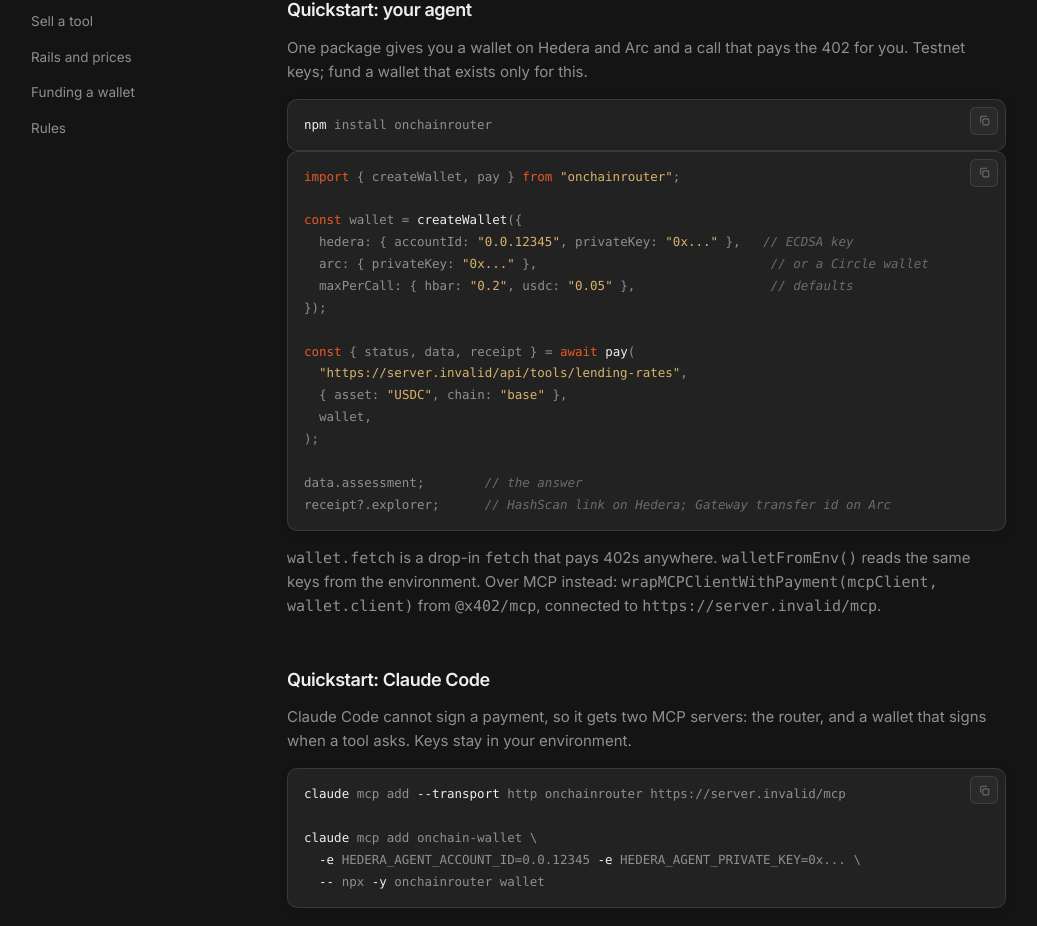
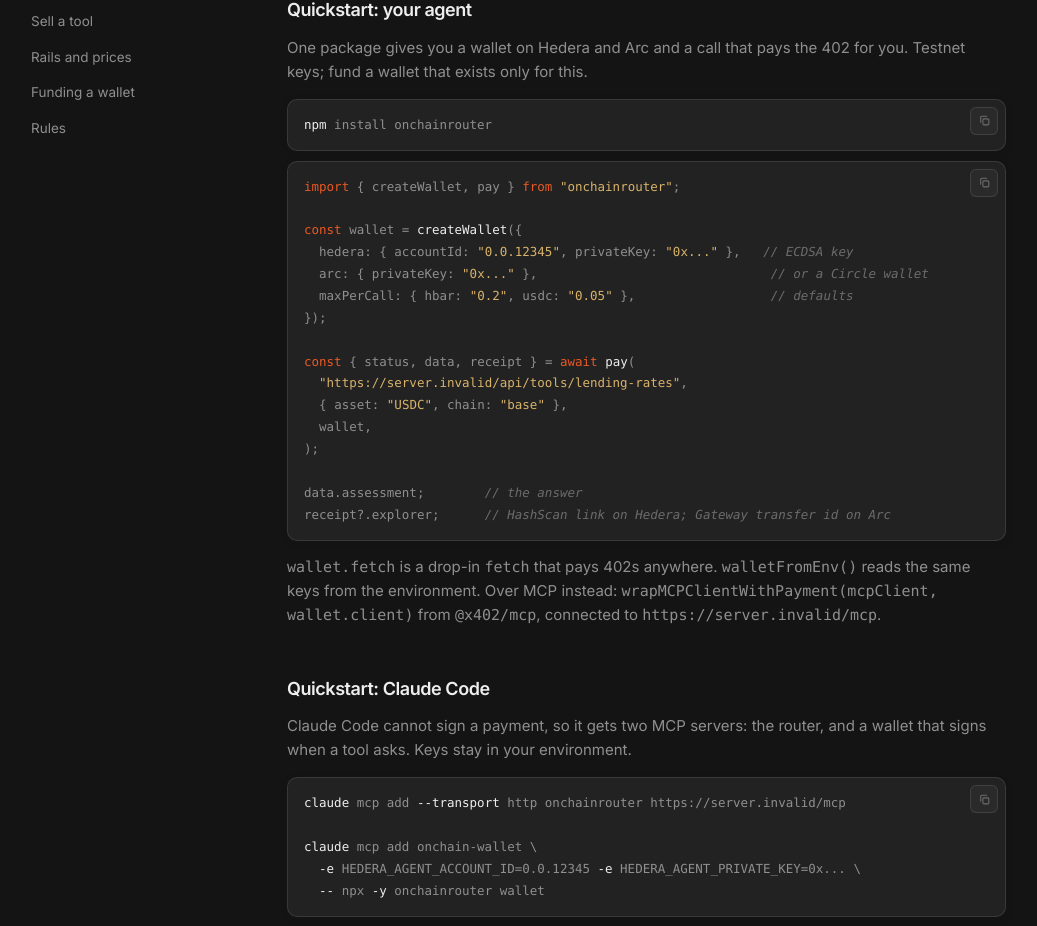
Before and after one commit to web3xDev/onchain-router, a Next.js app: page /docs in a window 1280 px wide. Shown: the part 326-1252 px from the top of the page, without its empty margins (89-1126 px from the left). Built offline with nearby package versions, Linux system fonts and the light colour scheme; no server answers; what @circle-fin/x402-batching, @x402/core, @x402/hedera would draw is missing.

Commit message:
Docs: space between stacked code blocks

```diff
--- a/app/globals.css
+++ b/app/globals.css
@@ -2652,12 +2652,16 @@ html {
   margin: 22px 0 8px;
 }
 
-.docs-body .code + .code,
-.docs-body .code + p {
+.docs-body .code-wrap + .code-wrap {
+  margin-top: 10px;
+}
+
+.docs-body .code-wrap + p,
+.docs-body .code-wrap + table {
   margin-top: 14px;
 }
 
-.docs-body p + .code {
+.docs-body p + .code-wrap {
   margin-top: 12px;
 }
 
```
